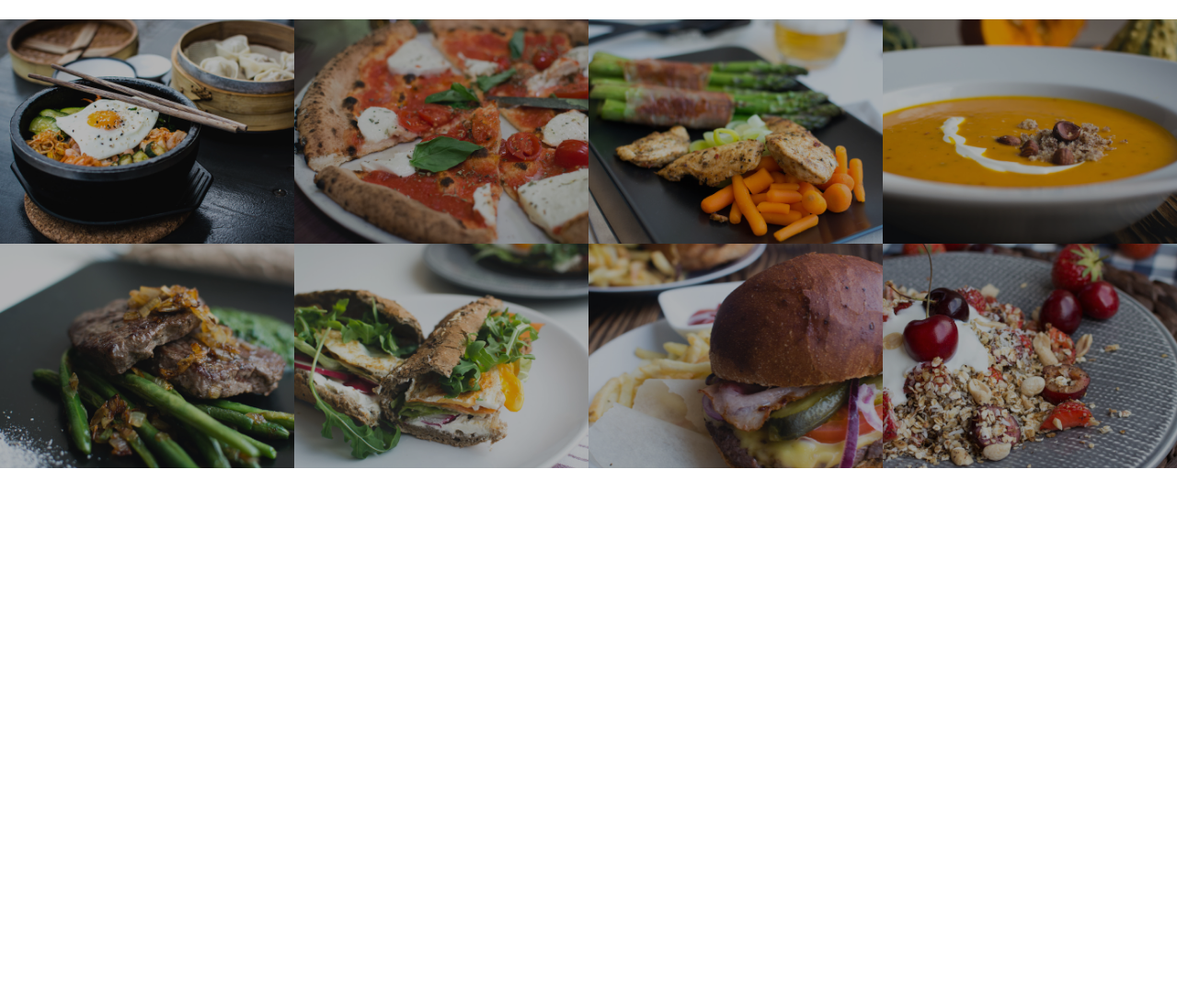
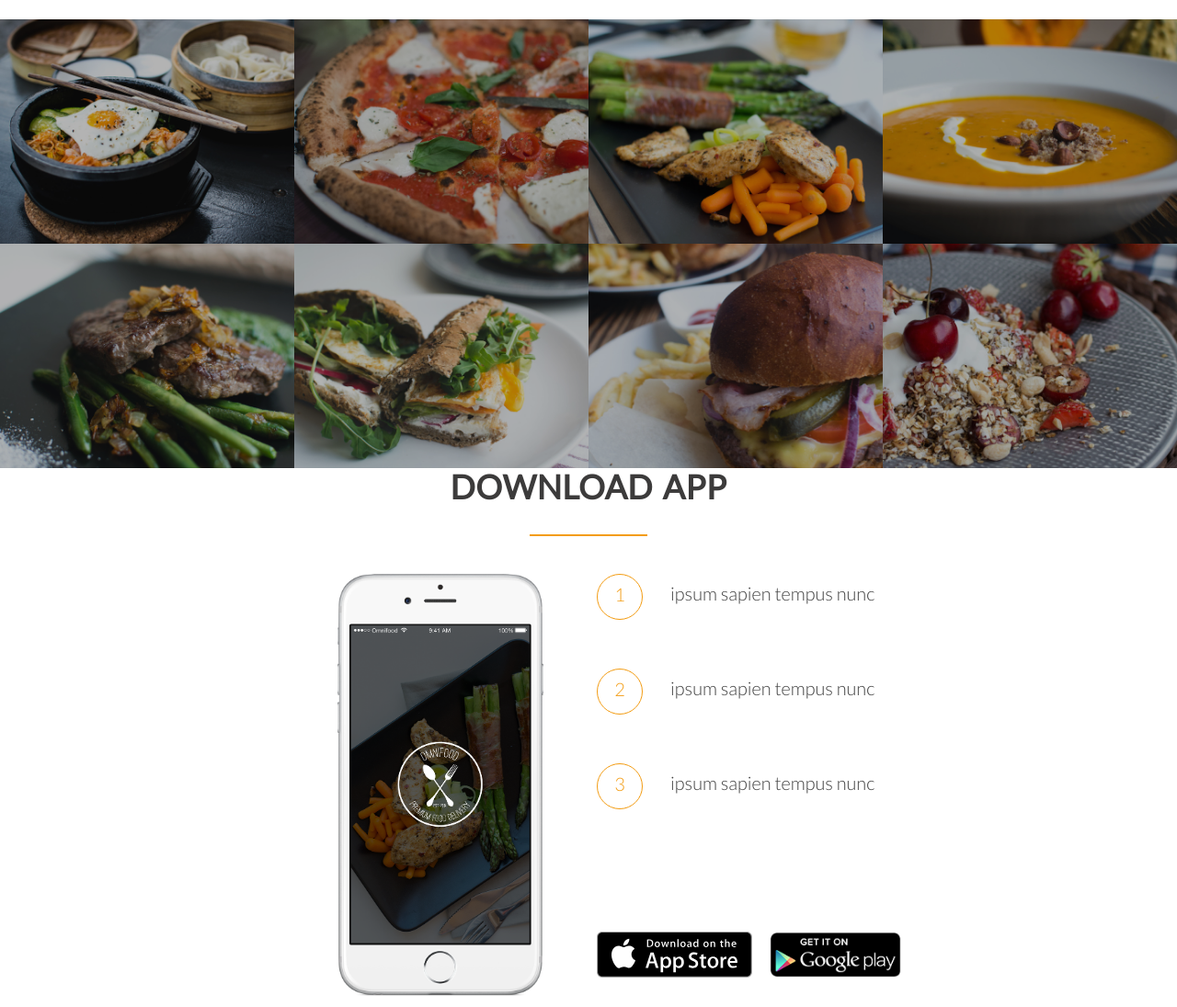
Before and after one commit to li-chengze/omnifood-website, a plain HTML site: page index.html in a window 1280 px wide. Shown: the part 1564-2659 px from the top of the page at 92% size. Before the commit the page ends 2073 px from the top, so only its background shows below. Drawn offline with nearby package versions, Linux system fonts and the light colour scheme.

Commit message:
app download section

```diff
--- a/index.html
+++ b/index.html
@@ -106,6 +106,31 @@
                 </li>
             </ul>
         </section>
+
+        <section class="download-app-section">
+            <h2 class="feature-title">Download App</h2>
+            <div class="row">
+                <div class='col span-1-of-2'>
+                    <img src="resources/img/app-iPhone.png" class="app-screen">
+                </div>
+                <div class='col span-1-of-2'>
+                    <div class="download-step">
+                        <div>1</div>
+                        <p> ipsum sapien tempus nunc</p>
+                    </div>
+                    <div class="download-step">
+                        <div>2</div>
+                        <p> ipsum sapien tempus nunc</p>
+                    </div>
+                    <div class="download-step">
+                        <div>3</div>
+                        <p> ipsum sapien tempus nunc</p>
+                    </div>
+                    <a href="#"><img src="resources/img/download-app.svg" class="app-store"></a>
+                    <a href="#"><img src="resources/img/download-app-android.png" class="app-store"></a>
+                </div>
+            </div>
+        </section>
     </body>
     <script src="https://unpkg.com/ionicons@5.0.0/dist/ionicons.js"></script>
 
--- a/resources/css/style.css
+++ b/resources/css/style.css
@@ -202,3 +202,43 @@ header {
     transform: scale(1.01);
     opacity: 1;
 }
+
+/*-----------------------------*/
+/*----------DOWNLOAD-----------*/
+/*-----------------------------*/
+
+.app-screen {
+    width: 40%;
+    float:right;
+    margin-right: 40px;
+}
+
+.download-step {
+    margin-bottom: 70px;
+}
+
+.download-step div {
+    color: #f39c12;
+    border: 1px solid #f39c12;
+    display: inline;
+    height: 50px;
+    width: 50px;
+    text-align: center;
+    border-radius: 50%;
+    padding-top: 10px;
+    float:left;
+    margin-right: 30px;
+}
+
+.download-step p {
+    padding-top: 10px;
+}
+
+.download-step:last-of-type {
+    margin-bottom: 150px;
+}
+
+.app-store {
+    height: 50px;
+    margin-right: 15px;
+}
```
